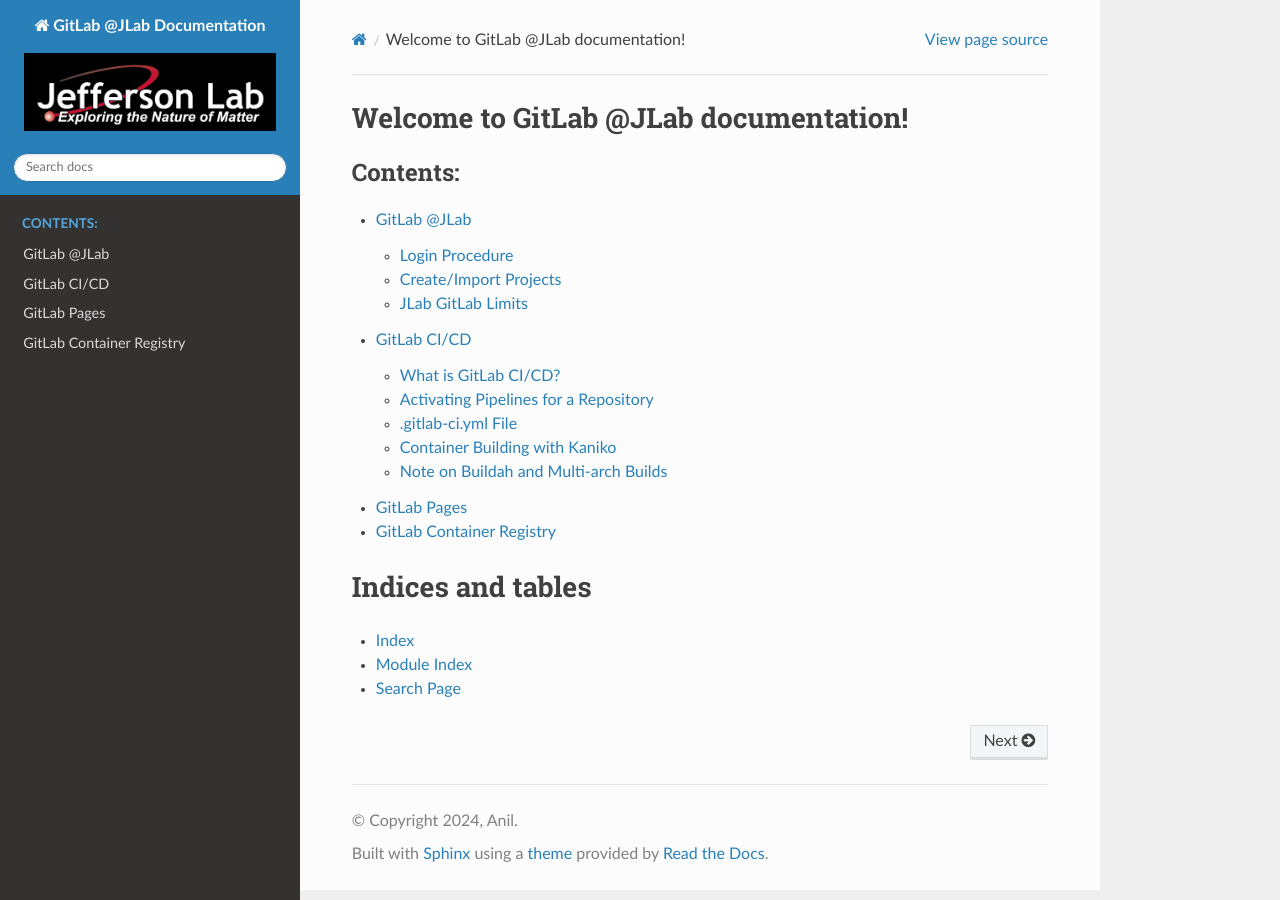
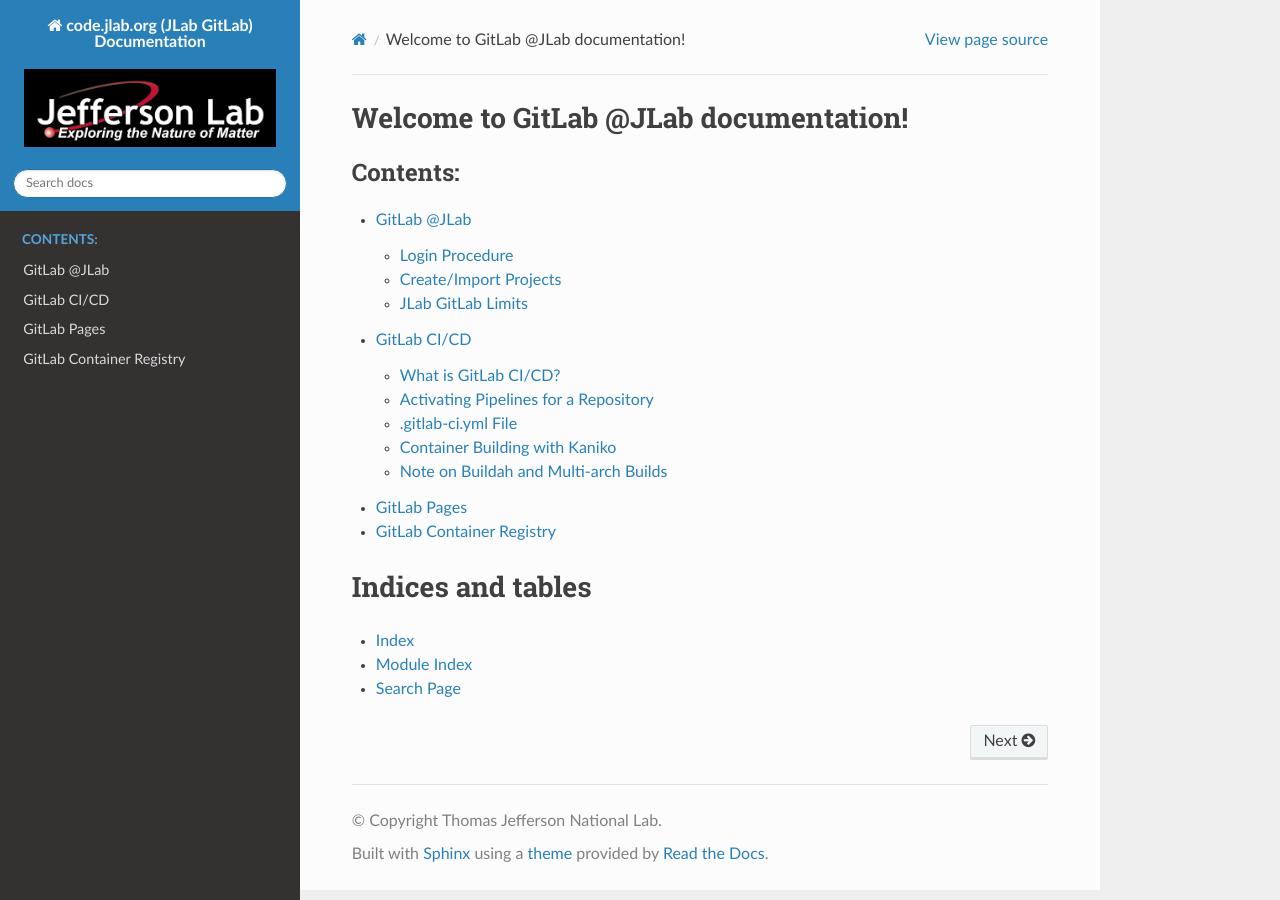
Before and after one commit to auraecosystem/jlab.org, a Sphinx documentation site: the page built from source/index.rst, in a window 1280 px wide. Built offline with Sphinx 7.4.7 and the Read the Docs theme 3.1.0, drawn with Linux system fonts in a browser that asks for light colours.

Commit message:
Update copyrights / ownership
- Point them at Jefferson Lab instead of Anil

```diff
--- a/source/conf.py
+++ b/source/conf.py
@@ -6,9 +6,9 @@
 # -- Project information -----------------------------------------------------
 # https://www.sphinx-doc.org/en/master/usage/configuration.html#project-information
 
-project = u'GitLab @JLab Documentation'
-copyright = '2024, Anil'
-author = 'Anil'
+project = u'code.jlab.org (JLab GitLab) Documentation'
+copyright = 'Thomas Jefferson National Lab'
+author = 'Thomas Jefferson National Lab'
 release = '0.0.1'
 
 # -- General configuration ---------------------------------------------------
```
Also changed, not shown: 2 other files.
